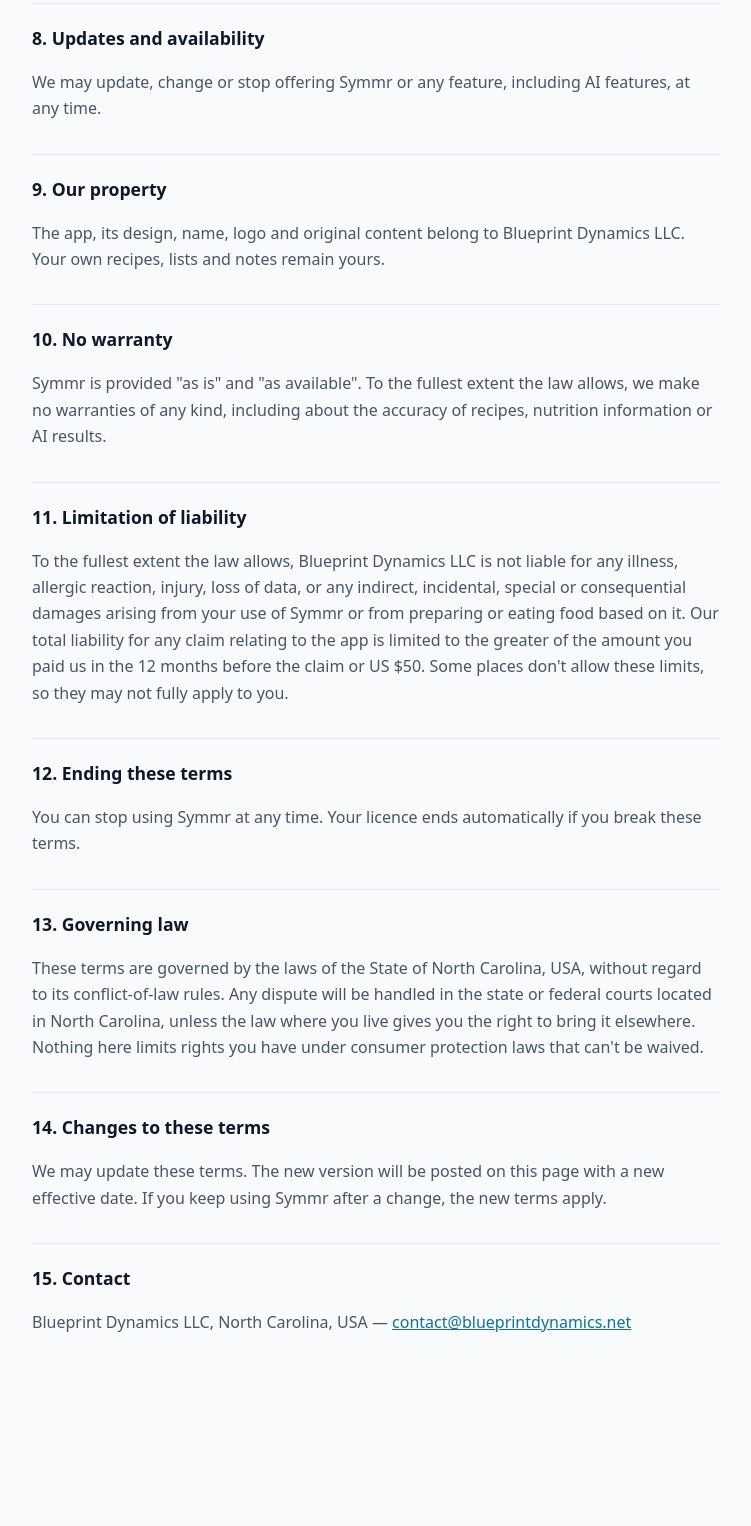
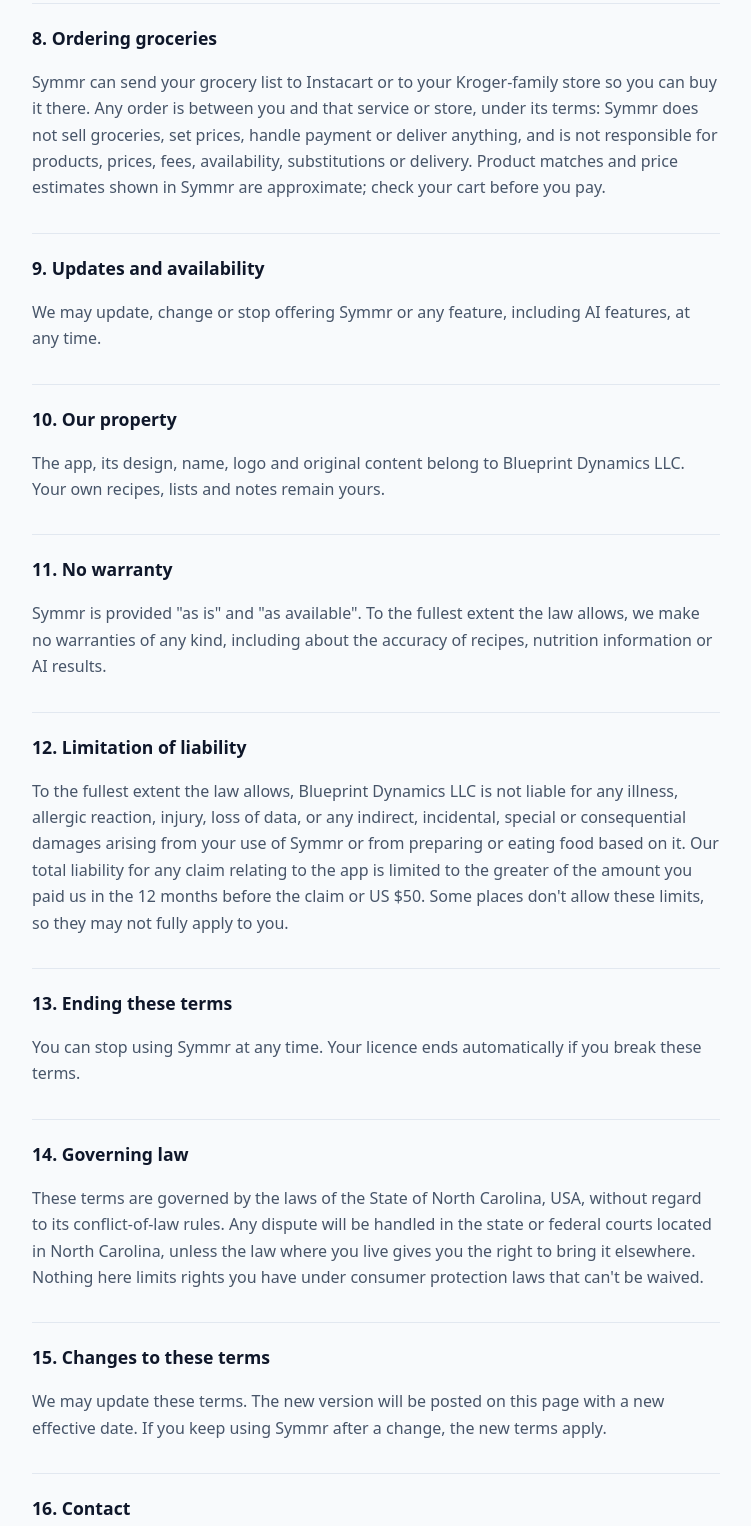
Before and after one commit to BlueprintDynamics/App-Policies, a plain HTML site: page symmr-terms.html in a window 1280 px wide. Shown: the part 2082-3608 px from the top of the page, without its empty margins (264-1015 px from the left). Before the commit the page ends 3498 px from the top, so only its background shows below. Drawn offline with Linux system fonts and the light colour scheme.

Commit message:
Symmr: grocery ordering through Instacart and Kroger
Co-Authored-By: Claude Opus 5.5 <noreply@anthropic.com>
Claude-Session: https://claude.ai/code/session_01VVAguw766xgMqgHntciaFV

```diff
--- a/symmr-terms.html
+++ b/symmr-terms.html
@@ -71,38 +71,44 @@
       <a href="https://support.google.com/googleplay/answer/2479637">refund policies</a>.</li>
   </ul>
 
-  <h2>8. Updates and availability</h2>
+  <h2>8. Ordering groceries</h2>
+  <p>Symmr can send your grocery list to Instacart or to your Kroger-family store so you can buy it there. Any order is
+  between you and that service or store, under its terms: Symmr does not sell groceries, set prices, handle payment or
+  deliver anything, and is not responsible for products, prices, fees, availability, substitutions or delivery. Product
+  matches and price estimates shown in Symmr are approximate; check your cart before you pay.</p>
+
+  <h2>9. Updates and availability</h2>
   <p>We may update, change or stop offering Symmr or any feature, including AI features, at any time.</p>
 
-  <h2>9. Our property</h2>
+  <h2>10. Our property</h2>
   <p>The app, its design, name, logo and original content belong to Blueprint Dynamics LLC. Your own recipes, lists and
   notes remain yours.</p>
 
-  <h2>10. No warranty</h2>
+  <h2>11. No warranty</h2>
   <p>Symmr is provided "as is" and "as available". To the fullest extent the law allows, we make no warranties of any kind,
   including about the accuracy of recipes, nutrition information or AI results.</p>
 
-  <h2>11. Limitation of liability</h2>
+  <h2>12. Limitation of liability</h2>
   <p>To the fullest extent the law allows, Blueprint Dynamics LLC is not liable for any illness, allergic reaction, injury,
   loss of data, or any indirect, incidental, special or consequential damages arising from your use of Symmr or from
   preparing or eating food based on it. Our total liability for any claim relating to the app is limited to the greater of
   the amount you paid us in the 12 months before the claim or US $50. Some places don't allow these limits, so they may not
   fully apply to you.</p>
 
-  <h2>12. Ending these terms</h2>
+  <h2>13. Ending these terms</h2>
   <p>You can stop using Symmr at any time. Your licence ends automatically if you break these terms.</p>
 
-  <h2>13. Governing law</h2>
+  <h2>14. Governing law</h2>
   <p>These terms are governed by the laws of the State of North Carolina, USA, without regard to its conflict-of-law
   rules. Any dispute will be handled in the state or federal courts located in North Carolina, unless the law where you
   live gives you the right to bring it elsewhere. Nothing here limits rights you have under consumer protection laws that
   can't be waived.</p>
 
-  <h2>14. Changes to these terms</h2>
+  <h2>15. Changes to these terms</h2>
   <p>We may update these terms. The new version will be posted on this page with a new effective date. If you keep using
   Symmr after a change, the new terms apply.</p>
 
-  <h2>15. Contact</h2>
+  <h2>16. Contact</h2>
   <p>Blueprint Dynamics LLC, North Carolina, USA — <a href="mailto:contact@blueprintdynamics.net">contact@blueprintdynamics.net</a></p>
 </main>
 </body>
```
Also changed, not shown: symmr.html (+18 -2 lines).
